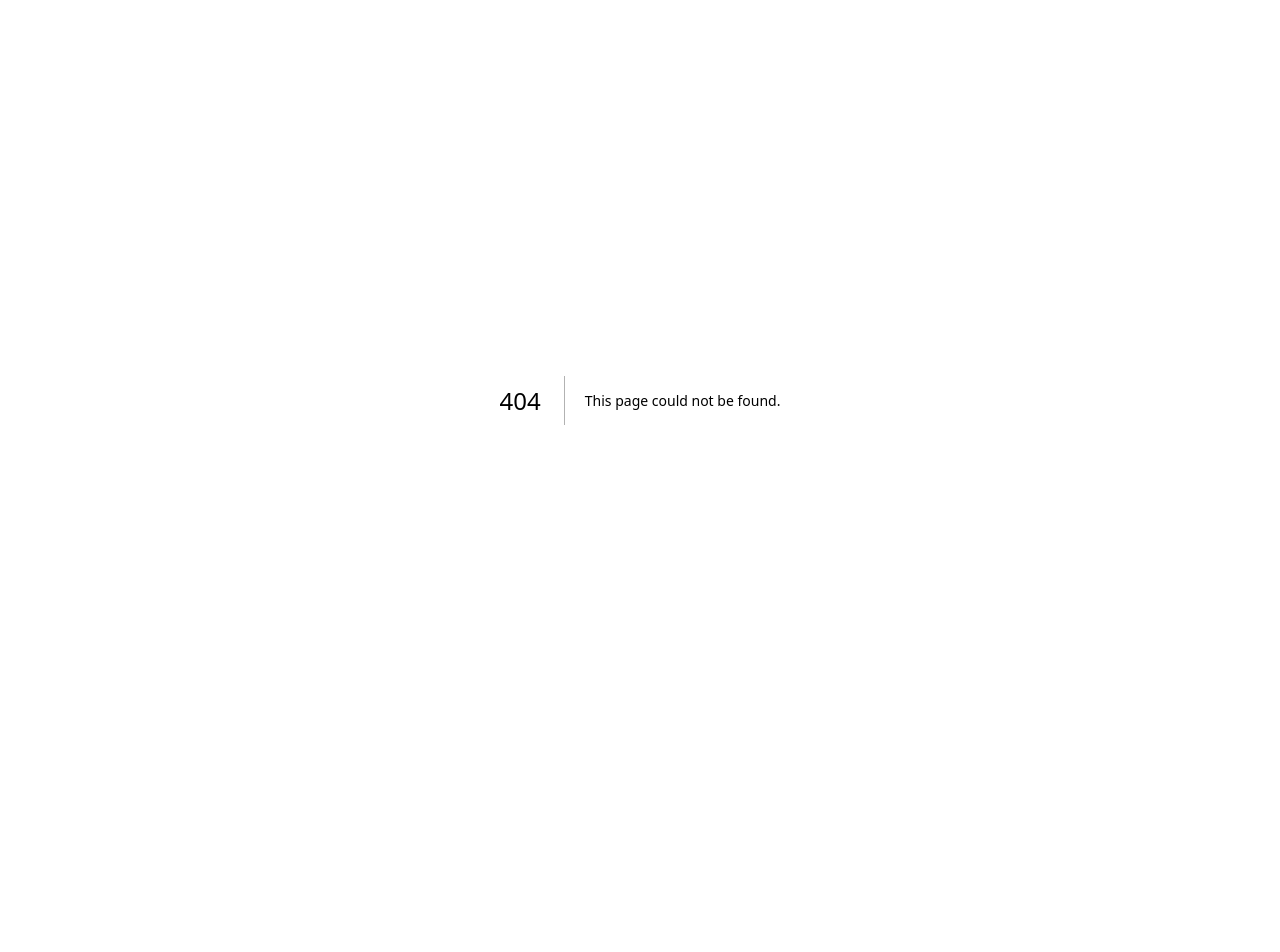
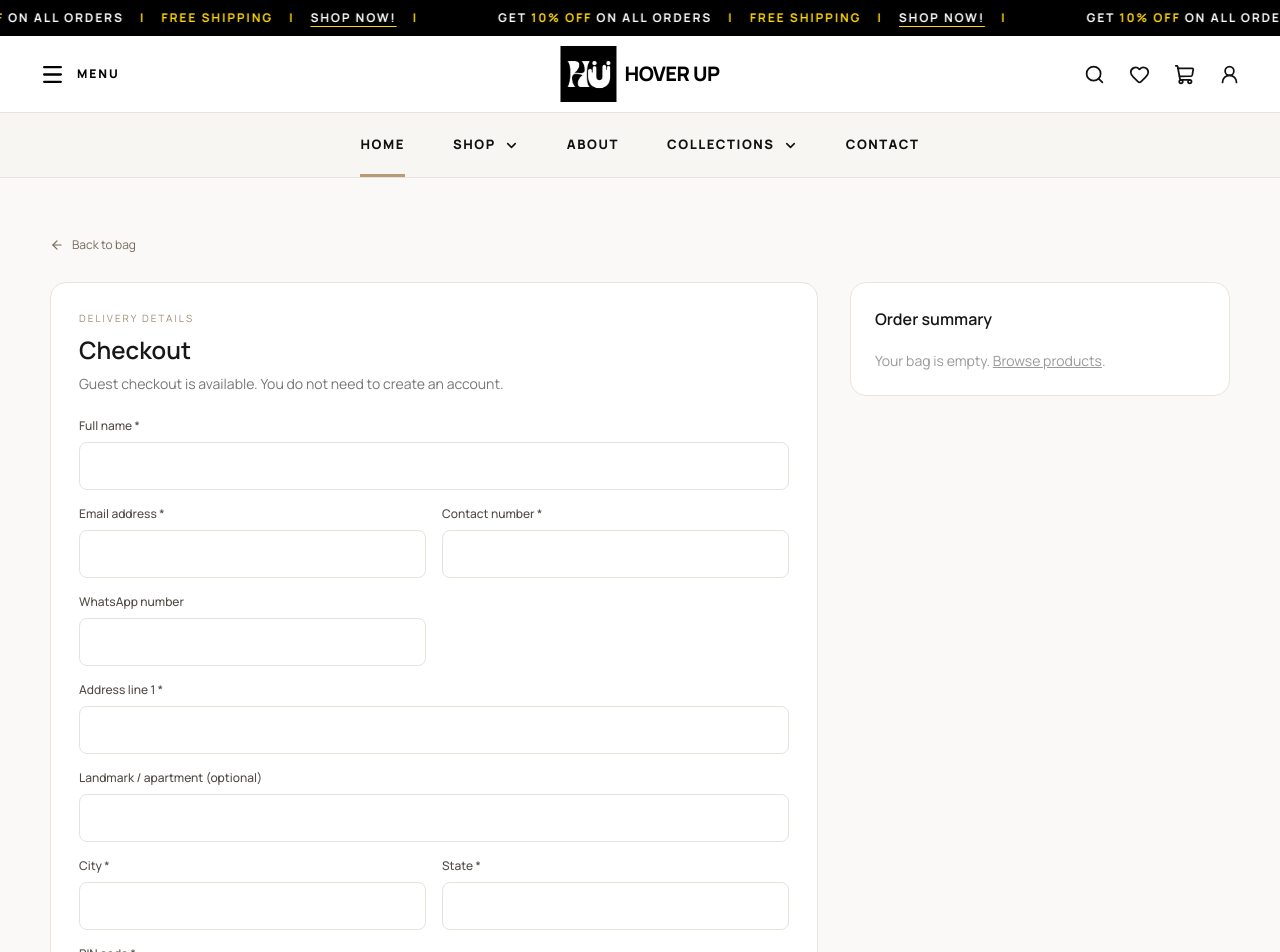
Before and after one commit to hassaan-techprojects/hover-up, a Next.js app: page /checkout in a window 1280 px wide. Before the commit this address had no page. Shown: the top 952 px of the page. Before the commit the page ends 800 px from the top, so only its background shows below. Built offline with nearby package versions, Linux system fonts and the light colour scheme; a web font is replaced by a local one.

Commit message:
Add guest checkout with COD payment

```diff
--- /dev/null
+++ b/app/checkout/page.tsx
@@ -0,0 +1,62 @@
+"use client";
+
+import { FormEvent, useEffect, useMemo, useState } from "react";
+import Link from "next/link";
+import { useRouter } from "next/navigation";
+import { ArrowLeft, LockKeyhole } from "lucide-react";
+import StorefrontHeader from "@/components/storefront/storefront-header";
+import StorefrontFooter from "@/components/storefront/storefront-footer";
+
+type CartItem = {
+  productId: string; name: string; slug: string; price: number; image: string; quantity: number;
+  variantId?: string | null; variantName?: string | null; packSize?: number; color?: string;
+  sizeBreakdown?: { size: string; quantity: number; variantId: string | null }[];
+  frontImageUrl?: string; backImageUrl?: string; customizationNotes?: string;
+};
+const KEY = "hover-up-cart";
+const money = (n: number) => new Intl.NumberFormat("en-IN", { style: "currency", currency: "INR", maximumFractionDigits: 0 }).format(n);
+
+export default function CheckoutPage() {
+  const router = useRouter();
+  const [items, setItems] = useState<CartItem[]>([]);
+  const [ready, setReady] = useState(false);
+  const [busy, setBusy] = useState(false);
+  const [error, setError] = useState("");
+  const [form, setForm] = useState({ fullName: "", email: "", phone: "", whatsapp: "", addressLine1: "", addressLine2: "", city: "", state: "", postalCode: "", notes: "" });
+  useEffect(() => { try { const raw = localStorage.getItem(KEY); setItems(raw ? JSON.parse(raw) : []); } catch { setItems([]); } finally { setReady(true); } }, []);
+  const total = useMemo(() => items.reduce((sum, item) => sum + Number(item.price) * (item.packSize ? 1 : item.quantity), 0), [items]);
+  const update = (key: keyof typeof form, value: string) => setForm(old => ({ ...old, [key]: value }));
+
+  async function submit(event: FormEvent<HTMLFormElement>) {
+    event.preventDefault(); setError("");
+    if (!items.length) { setError("Your shopping bag is empty."); return; }
+    setBusy(true);
+    try {
+      const response = await fetch("/api/checkout", { method: "POST", headers: { "Content-Type": "application/json" }, body: JSON.stringify({ ...form, paymentMethod: "COD", items }) });
+      const data = await response.json();
+      if (!response.ok) throw new Error(data.error || "Unable to place your order.");
+      localStorage.removeItem(KEY);
+      router.push("/order-confirmation?order=" + encodeURIComponent(data.order.orderNumber));
+    } catch (e) { setError(e instanceof Error ? e.message : "Unable to place your order."); }
+    finally { setBusy(false); }
+  }
+
+  const fields: { key: keyof typeof form; label: string; required?: boolean; type?: string; wide?: boolean }[] = [
+    { key: "fullName", label: "Full name", required: true, wide: true },
+    { key: "email", label: "Email address", required: true, type: "email" },
+    { key: "phone", label: "Contact number", required: true, type: "tel" },
+    { key: "whatsapp", label: "WhatsApp number", type: "tel" },
+    { key: "addressLine1", label: "Address line 1", required: true, wide: true },
+    { key: "addressLine2", label: "Landmark / apartment (optional)", wide: true },
+    { key: "city", label: "City", required: true },
+    { key: "state", label: "State", required: true },
+    { key: "postalCode", label: "PIN code", required: true },
+  ];
+
+  return <><StorefrontHeader /><main className="min-h-[70vh] bg-[#faf9f7] px-5 py-10 text-[#171717] md:px-10 md:py-14"><div className="mx-auto max-w-[1180px]"><Link href="/cart" className="inline-flex items-center gap-2 text-xs text-[#766b60]"><ArrowLeft size={14}/> Back to bag</Link><div className="mt-6 grid gap-8 lg:grid-cols-[1fr_380px]">
+    <form onSubmit={submit} className="space-y-6"><section className="rounded-2xl border border-[#e9e4dc] bg-white p-5 sm:p-7"><p className="text-[10px] tracking-[0.2em] text-[#a18c75]">DELIVERY DETAILS</p><h1 className="mt-2 text-2xl font-semibold">Checkout</h1><p className="mt-2 text-sm text-[#777]">Guest checkout is available. You do not need to create an account.</p><div className="mt-6 grid gap-4 sm:grid-cols-2">{fields.map(f => <label key={f.key} className={f.wide ? "sm:col-span-2" : ""}><span className="mb-2 block text-xs font-medium text-[#514b44]">{f.label}{f.required ? " *" : ""}</span><input required={f.required} type={f.type || "text"} value={form[f.key]} onChange={e => update(f.key, e.target.value)} className="h-12 w-full rounded-lg border border-[#e7e2da] px-3 text-sm outline-none focus:border-[#b99a76]"/></label>)}</div></section>
+    <section className="rounded-2xl border border-[#e9e4dc] bg-white p-5 sm:p-7"><p className="text-[10px] tracking-[0.2em] text-[#a18c75]">PAYMENT METHOD</p><h2 className="mt-2 text-lg font-semibold">Cash on Delivery</h2><div className="mt-4 rounded-xl border border-[#d9c7b1] bg-[#faf7f2] p-4"><p className="text-sm font-semibold">Pay when your order arrives</p><p className="mt-1 text-xs leading-5 text-[#777]">Online payment will be integrated later. No payment is collected now.</p></div><label className="mt-5 block"><span className="mb-2 block text-xs font-medium">Order notes (optional)</span><textarea rows={3} value={form.notes} onChange={e => update("notes", e.target.value)} className="w-full rounded-lg border border-[#e7e2da] px-3 py-3 text-sm outline-none focus:border-[#b99a76]" /></label></section>
+    {error && <p role="alert" className="rounded-lg border border-red-200 bg-red-50 p-3 text-sm text-red-700">{error}</p>}<button disabled={busy || !ready || !items.length} className="flex min-h-14 w-full items-center justify-center gap-2 rounded-xl bg-[#171717] px-6 text-xs font-semibold tracking-[0.14em] text-white hover:bg-[#b99a76] hover:text-[#171717] disabled:opacity-50"><LockKeyhole size={15}/>{busy ? "PLACING ORDER..." : "PLACE ORDER"}</button></form>
+    <aside className="h-fit rounded-2xl border border-[#e9e4dc] bg-white p-5 sm:p-6 lg:sticky lg:top-28"><h2 className="text-base font-semibold">Order summary</h2>{!ready ? <p className="mt-5 text-sm text-[#999]">Loading bag...</p> : items.length === 0 ? <p className="mt-5 text-sm text-[#999]">Your bag is empty. <Link href="/shop" className="underline">Browse products</Link>.</p> : <div className="mt-5 space-y-4">{items.map((item, i) => <div key={item.productId + i} className="flex gap-3"><div className="h-16 w-14 shrink-0 overflow-hidden rounded-lg bg-[#f3f0eb]">{item.image && <img src={item.image} alt="" className="h-full w-full object-cover"/>}</div><div className="min-w-0 flex-1"><p className="line-clamp-2 text-xs font-semibold">{item.name}</p><p className="mt-1 text-[11px] text-[#888]">{item.packSize ? "Pack of " + item.packSize : "Qty " + item.quantity}</p></div><p className="whitespace-nowrap text-xs font-semibold">{money(Number(item.price) * (item.packSize ? 1 : item.quantity))}</p></div>)}<div className="border-t border-[#eee9e2] pt-4"><div className="flex justify-between text-sm text-[#777]"><span>Subtotal</span><span>{money(total)}</span></div><div className="mt-3 flex justify-between text-base font-bold"><span>Total</span><span>{money(total)}</span></div></div></div>}</aside>
+  </div></div></main><StorefrontFooter /></>;
+}
```
